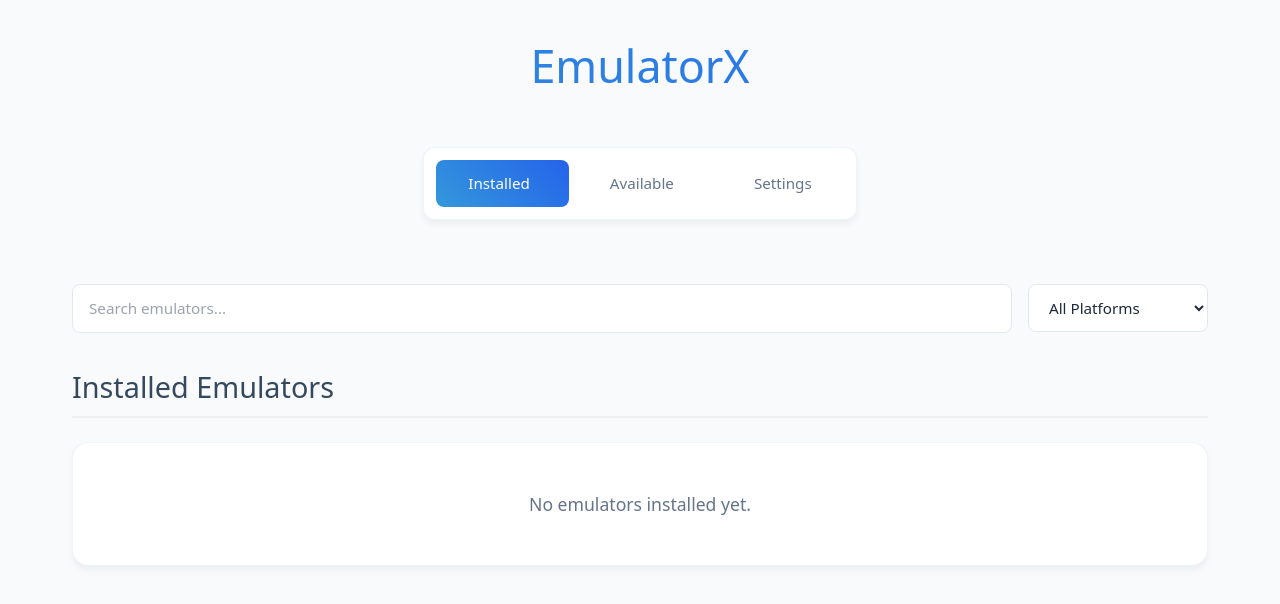
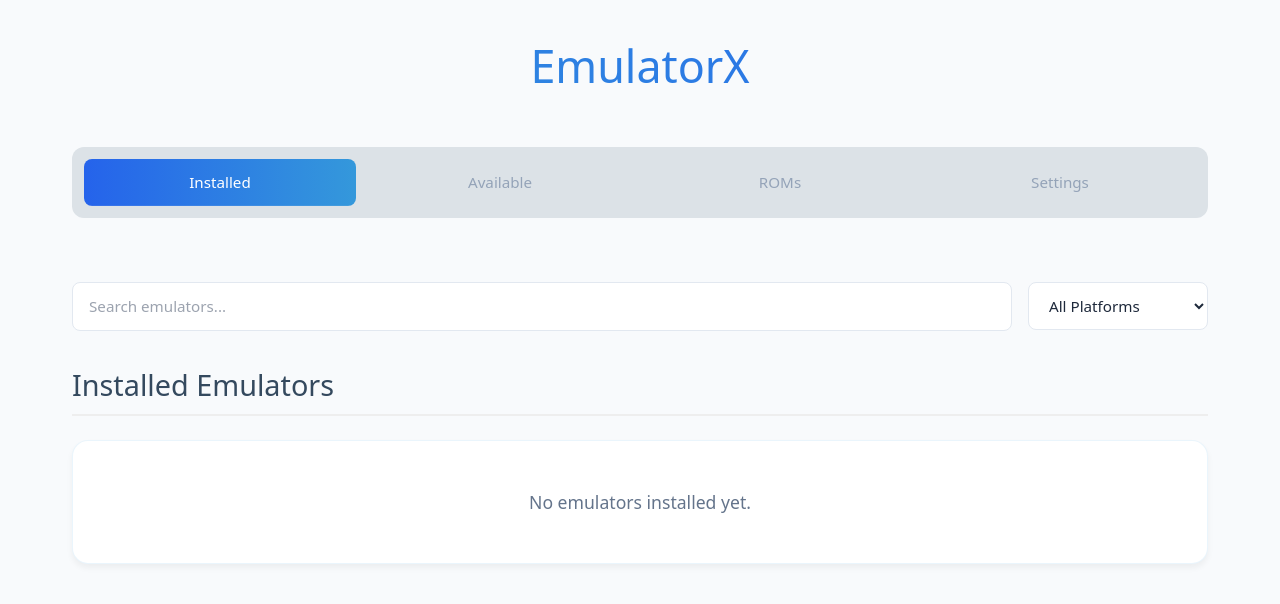
Before and after one commit to Sortedsheep0101/EmulatorX, a Nuxt app: page / in a window 1280 px wide. Shown: the top 604 px of the page. Built offline with nearby package versions, Linux system fonts and the light colour scheme.

Commit message:
Update default.vue

```diff
--- a/layouts/default.vue
+++ b/layouts/default.vue
@@ -11,7 +11,8 @@
           transform: `translateX(${
             currentRoute === '/' ? '0' :
             currentRoute === '/available' ? '100' :
-            currentRoute === '/settings' ? '200' : '0'}%)`
+            currentRoute === '/roms' ? '200' :
+            currentRoute === '/settings' ? '300' : '0'}%)`
         }"
       ></div>
       <NuxtLink
@@ -39,6 +40,7 @@ import { useRoute } from 'nuxt/app';
 const tabs = [
   { id: 'installed', label: 'Installed', path: '/' },
   { id: 'available', label: 'Available', path: '/available' },
+  { id: 'roms', label: 'ROMs', path: '/roms' },
   { id: 'settings', label: 'Settings', path: '/settings' }
 ];
 
@@ -71,26 +73,25 @@ h1 {
 }
 
 nav {
-  display: flex;
-  justify-content: center;
-  gap: 1rem;
-  background: white;
+  position: relative;
+  display: grid;
+  grid-template-columns: repeat(4, 1fr);
+  gap: 0.5rem;
+  background: #dce2e7;
   padding: 0.75rem;
   border-radius: 12px;
-  box-shadow: 0 4px 6px rgba(0, 0, 0, 0.05);
-  max-width: fit-content;
-  border: 1px solid rgba(52, 152, 219, 0.1);
-  position: relative;
-  margin: 0 auto 2rem;
+  margin: 1rem 0 2rem;
 }
 
 .nav-background {
   position: absolute;
   left: 0.75rem;
   top: 0.75rem;
-  width: calc(33.333% - 0.667rem);
+  width: calc(25% - 0.75rem);
   height: calc(100% - 1.5rem);
-  background: linear-gradient(45deg, #3498db, #2563eb);
+  background: linear-gradient(90deg, #3498db, #2563eb, #3498db);
+  background-size: 200% 100%;
+  animation: moveGradient 2s linear infinite;
   border-radius: 8px;
   transition: transform 0.3s ease;
   z-index: 0;
@@ -102,7 +103,7 @@ nav a {
   border: none;
   border-radius: 8px;
   background: transparent;
-  color: #64748b;
+  color: #94a3b8;
   cursor: pointer;
   transition: all 0.2s ease;
   font-weight: 500;
@@ -127,6 +128,15 @@ nav a.active {
 }
 
 nav a:hover:not(.active) {
-  color: #334155;
+  color: #e2e8f0;
+}
+
+@keyframes moveGradient {
+  0% {
+    background-position: 0% 50%;
+  }
+  100% {
+    background-position: 200% 50%;
+  }
 }
 </style>
```
